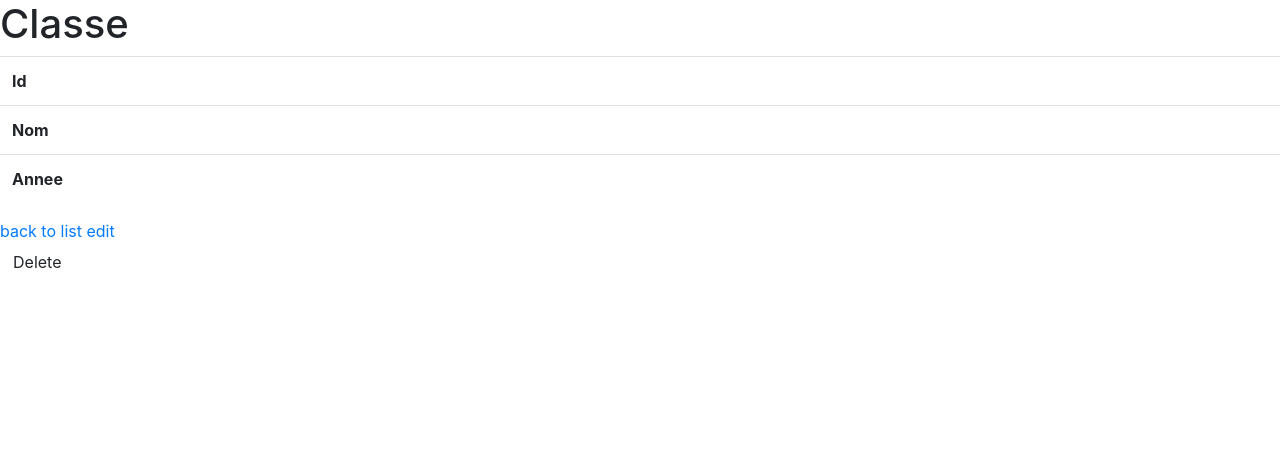
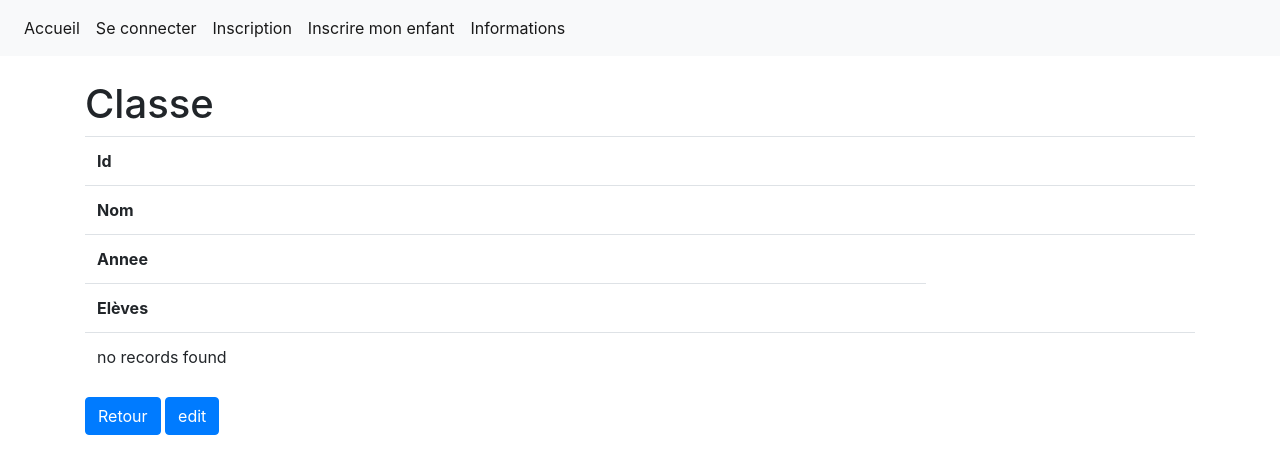
Before and after one commit to Loucaz/Ecole-Symfony, a Symfony app: template templates/classe/show.html.twig in a window 1280 px wide. Shown: the top 474 px of the page. Run offline with Twig, Linux system fonts and the light colour scheme; the template is opened without the code that fills it, so the values that code supplies are empty; some libraries are stand-ins or nearby versions.

Commit message:
correction classe

```diff
--- a/src/Controller/ClasseController.php
+++ b/src/Controller/ClasseController.php
@@ -70,7 +70,6 @@ class ClasseController extends AbstractController
      */
     public function edit(Request $request, Classe $classe): Response
     {
-        var_dump($classe->getEnfants());
         $form = $this->createForm(ClasseType::class, $classe);
         $form->handleRequest($request);
 
--- a/src/Entity/Classe.php
+++ b/src/Entity/Classe.php
@@ -166,4 +166,10 @@ class Classe
 
         return $this;
     }
+
+    public function __toString()
+    {
+        return $this->nom . " " . $this->annee;
+        // TODO: Implement __toString() method.
+    }
 }
--- a/src/Form/EnfantType.php
+++ b/src/Form/EnfantType.php
@@ -14,7 +14,7 @@ class EnfantType extends AbstractType
         $builder
             ->add('nom')
             ->add('prenom')
-            ->add('parents');
+            ->add('classes');
     }
 
     public function configureOptions(OptionsResolver $resolver)
--- a/templates/classe/show.html.twig
+++ b/templates/classe/show.html.twig
@@ -1,8 +1,9 @@
 {% extends 'base.html.twig' %}
 
-{% block title %}Classe{% endblock %}
-
 {% block body %}
+    {% include 'menu.html.twig' %}
+    <div class="container">
+        <br>
         <h1>Classe</h1>
 
         <table class="table">
@@ -19,12 +20,24 @@
                 <th>Annee</th>
                 <td>{{ classe.annee }}</td>
             </tr>
+            <tr>
+                <th>Elèves</th>
+                {% for enfant in classe.enfants %}
+                    <tr>
+                        <td>{{ enfant.nom }}</td>
+                        <td>{{ enfant.prenom }}</td>
+                    </tr>
+                {% else %}
+                    <tr>
+                        <td colspan="4">no records found</td>
+                    </tr>
+                {% endfor %}
+            </tr>
             </tbody>
         </table>
 
-    <a href="{{ path('classe_index') }}">back to list</a>
+        <a href="{{ path('classe_index') }}" class="btn btn-primary" >Retour</a>
 
-    <a href="{{ path('classe_edit', {'id': classe.id}) }}">edit</a>
-
-    {{ include('classe/_delete_form.html.twig') }}
+        <a href="{{ path('classe_edit', {'id': classe.id}) }}" class="btn btn-primary">edit</a>
+    </div>
 {% endblock %}
```
Lines whose indentation alone changed are shown as unchanged.
